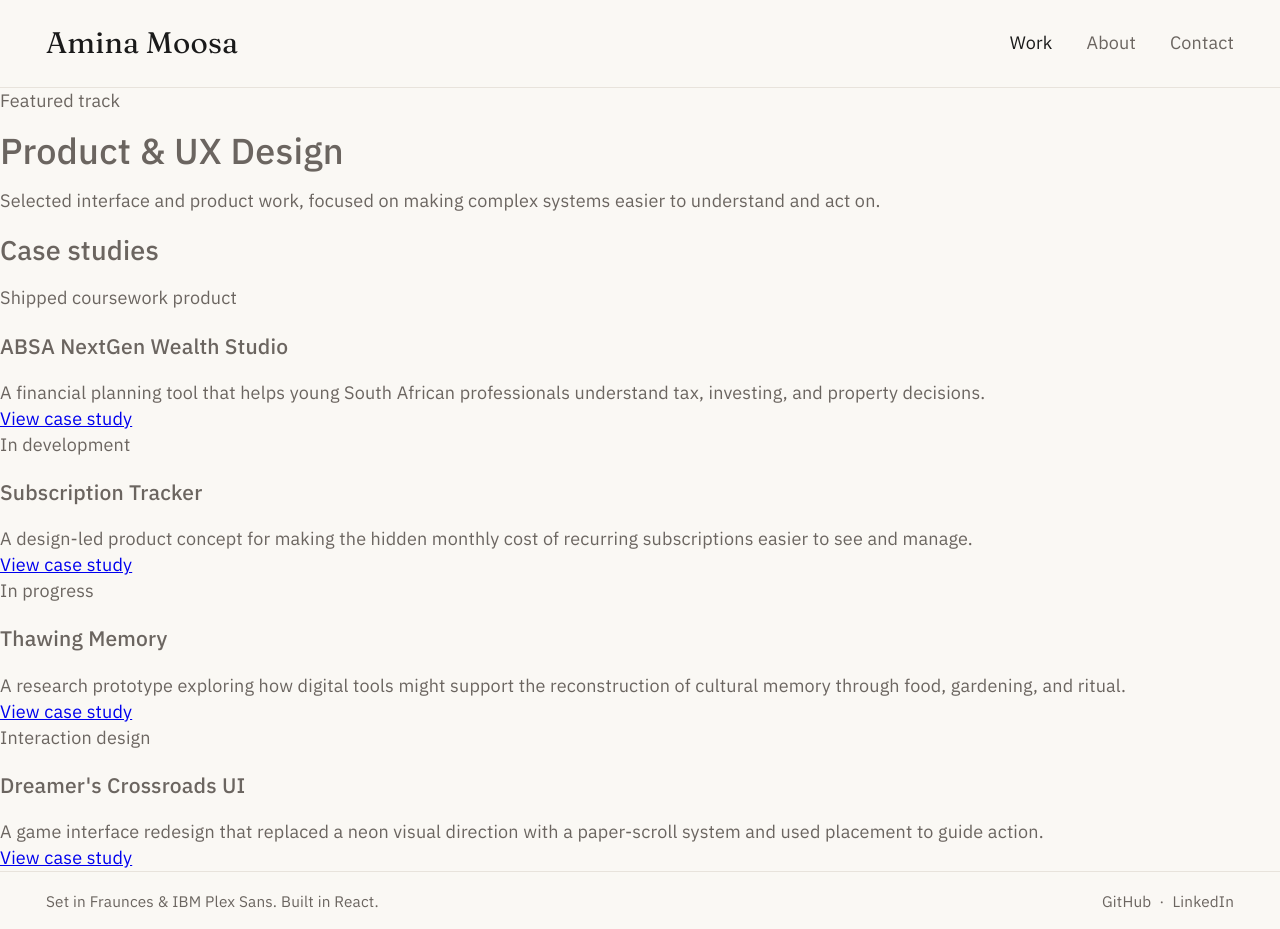
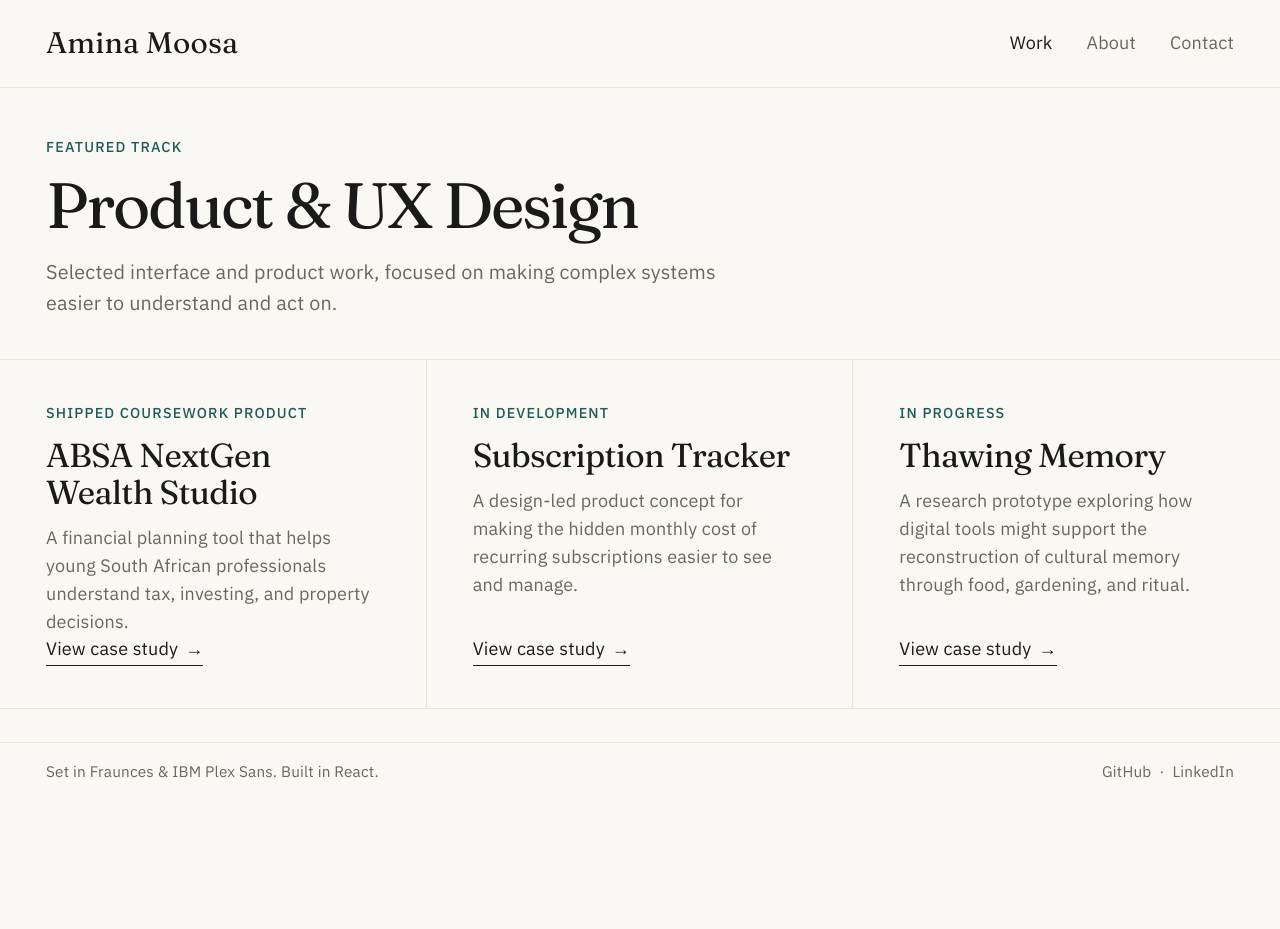
Before and after one commit to Wandering-Wind/wandering-wind.github.io, a React (Vite) app: page /work/product-ux in a window 1280 px wide. After the commit the page ends 800 px from the top, so only its background shows below. Built offline with nearby package versions, Linux system fonts and the light colour scheme.

Commit message:
UI/UX hub case studies styling

```diff
--- a/src/components/work/ProjectPreview.jsx
+++ b/src/components/work/ProjectPreview.jsx
@@ -4,11 +4,16 @@ function ProjectPreview({ project }) {
   const titleId = `${project.slug}-title`
 
   return (
-    <article aria-labelledby={titleId}>
-      <p>{project.status}</p>
+    <article className="project-preview" aria-labelledby={titleId}>
+      <p className="project-preview__status">{project.status}</p>
       <h3 id={titleId}>{project.title}</h3>
-      <p>{project.summary}</p>
-      <Link to={`/work/product-ux/${project.slug}`}>View case study</Link>
+      <p className="project-preview__summary">{project.summary}</p>
+      <Link
+        className="project-preview__link"
+        to={`/work/product-ux/${project.slug}`}
+      >
+        View case study <span aria-hidden="true">→</span>
+      </Link>
     </article>
   )
 }
--- a/src/data/productUXProjects.js
+++ b/src/data/productUXProjects.js
@@ -20,13 +20,6 @@ const productUXProjects = [
     summary:
       'A research prototype exploring how digital tools might support the reconstruction of cultural memory through food, gardening, and ritual.',
   },
-  {
-    slug: 'dreamers-crossroads-ui',
-    status: 'Interaction design',
-    title: "Dreamer's Crossroads UI",
-    summary:
-      'A game interface redesign that replaced a neon visual direction with a paper-scroll system and used placement to guide action.',
-  },
 ]
 
 export default productUXProjects
--- a/src/pages/LandingPage.jsx
+++ b/src/pages/LandingPage.jsx
@@ -35,8 +35,8 @@ function LandingPage() {
             <p className="landing-track__eyebrow">Featured track</p>
             <h3>Product &amp; UX Design</h3>
             <p className="landing-track__projects">
-              ABSA NextGen Wealth Studio, Subscription Tracker, Thawing Memory,
-              and Dreamer&apos;s Crossroads UI.
+              ABSA NextGen Wealth Studio, Subscription Tracker, and Thawing
+              Memory.
             </p>
             <Link className="landing-track__link" to="/work/product-ux">
               View case studies
--- a/src/pages/ProductUXPage.jsx
+++ b/src/pages/ProductUXPage.jsx
@@ -2,15 +2,16 @@ import SiteFooter from '../components/layout/SiteFooter.jsx'
 import SiteHeader from '../components/layout/SiteHeader.jsx'
 import ProjectPreview from '../components/work/ProjectPreview.jsx'
 import productUXProjects from '../data/productUXProjects.js'
+import '../styles/pages/ProductUXPage.css'
 
 function ProductUXPage() {
   return (
-    <div>
+    <div className="product-ux-page">
       <SiteHeader workIsCurrent />
 
-      <main>
-        <header>
-          <p>Featured track</p>
+      <main className="product-ux-main">
+        <header className="product-ux-intro">
+          <p className="product-ux-intro__eyebrow">Featured track</p>
           <h1>Product &amp; UX Design</h1>
           <p>
             Selected interface and product work, focused on making complex
@@ -18,8 +19,13 @@ function ProductUXPage() {
           </p>
         </header>
 
-        <section aria-labelledby="case-studies-heading">
-          <h2 id="case-studies-heading">Case studies</h2>
+        <section
+          className="project-list"
+          aria-labelledby="case-studies-heading"
+        >
+          <h2 className="visually-hidden" id="case-studies-heading">
+            Case studies
+          </h2>
 
           {productUXProjects.map((project) => (
             <ProjectPreview key={project.slug} project={project} />
--- /dev/null
+++ b/src/styles/pages/ProductUXPage.css
@@ -0,0 +1,146 @@
+.product-ux-page {
+  display: flex;
+  min-height: 100svh;
+  flex-direction: column;
+  background: var(--color-paper);
+}
+
+.product-ux-main {
+  width: min(100%, 1440px);
+  margin: 0 auto;
+}
+
+.product-ux-intro {
+  max-width: 900px;
+  padding: 46px 46px 40px;
+}
+
+.product-ux-intro__eyebrow,
+.project-preview__status {
+  color: var(--color-pine);
+  font-size: 0.8rem;
+  font-weight: 500;
+  letter-spacing: 0.08em;
+  text-transform: uppercase;
+}
+
+.product-ux-intro h1 {
+  margin: 12px 0 20px;
+  color: var(--color-ink);
+  font-family: var(--font-serif);
+  font-size: clamp(2.6rem, 5vw, 4.4rem);
+  font-weight: 400;
+  letter-spacing: -0.035em;
+  line-height: 1.02;
+}
+
+.product-ux-intro > p:last-child {
+  max-width: 680px;
+  font-size: 1.1rem;
+  line-height: 1.55;
+}
+
+.project-list {
+  display: grid;
+  grid-template-columns: repeat(3, minmax(0, 1fr));
+  border-top: 1px solid var(--color-border);
+}
+
+.project-preview {
+  display: flex;
+  min-height: 270px;
+  align-items: flex-start;
+  flex-direction: column;
+  padding: 40px 46px 42px;
+  border-bottom: 1px solid var(--color-border);
+}
+
+.project-preview:first-of-type,
+.project-preview:nth-of-type(2) {
+  border-right: 1px solid var(--color-border);
+}
+
+.project-preview h3 {
+  margin: 10px 0 0;
+  color: var(--color-ink);
+  font-family: var(--font-serif);
+  font-size: clamp(1.75rem, 2.6vw, 2.3rem);
+  font-weight: 400;
+  letter-spacing: -0.02em;
+  line-height: 1.12;
+}
+
+.project-preview__summary {
+  max-width: 700px;
+  margin-top: 14px;
+  line-height: 1.55;
+}
+
+.project-preview__link {
+  display: inline-flex;
+  width: fit-content;
+  align-items: center;
+  gap: 7px;
+  margin-top: auto;
+  padding-bottom: 3px;
+  border-bottom: 1px solid currentColor;
+  color: var(--color-ink);
+  text-decoration: none;
+}
+
+.project-preview__link span {
+  transition: transform 180ms ease;
+}
+
+.project-preview__link:focus-visible {
+  border-radius: 2px;
+  outline: 2px solid var(--color-pine);
+  outline-offset: 5px;
+}
+
+@media (hover: hover) {
+  .project-preview__link:hover span {
+    transform: translateX(3px);
+  }
+}
+
+@media (max-width: 900px) {
+  .product-ux-intro {
+    padding: 46px 32px 40px;
+  }
+
+  .project-list {
+    grid-template-columns: 1fr;
+  }
+
+  .project-preview {
+    padding: 38px 32px 42px;
+  }
+
+  .project-preview:first-of-type,
+  .project-preview:nth-of-type(2) {
+    border-right: 0;
+  }
+}
+
+@media (max-width: 700px) {
+  .product-ux-intro {
+    padding: 44px 24px 40px;
+  }
+
+  .product-ux-intro h1 {
+    margin-top: 10px;
+  }
+
+  .project-preview {
+    min-height: 250px;
+    padding: 38px 24px 42px;
+  }
+
+}
+
+@media (prefers-reduced-motion: reduce) {
+  .project-preview__link span {
+    transition-duration: 0.01ms;
+  }
+}
```
